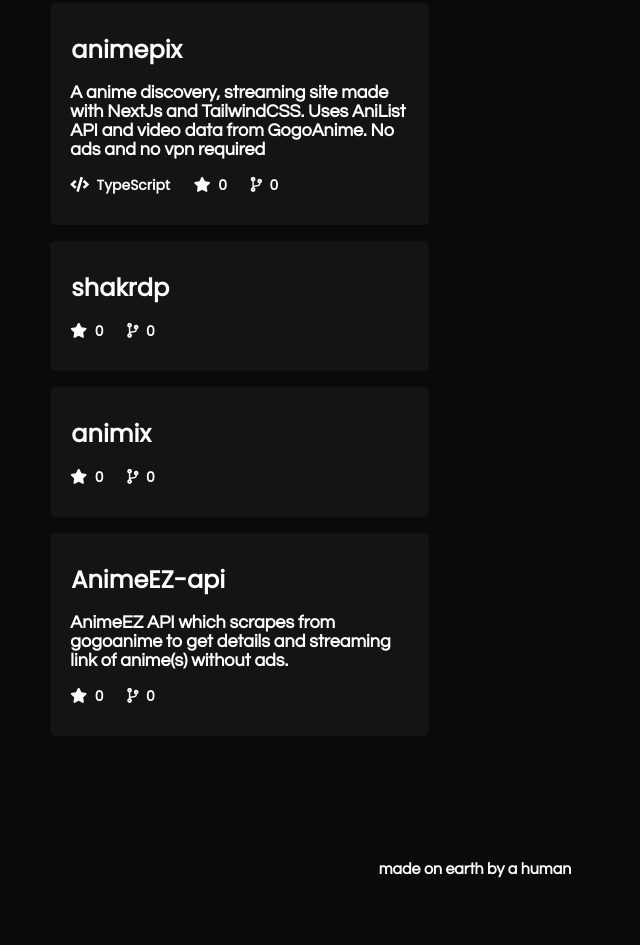
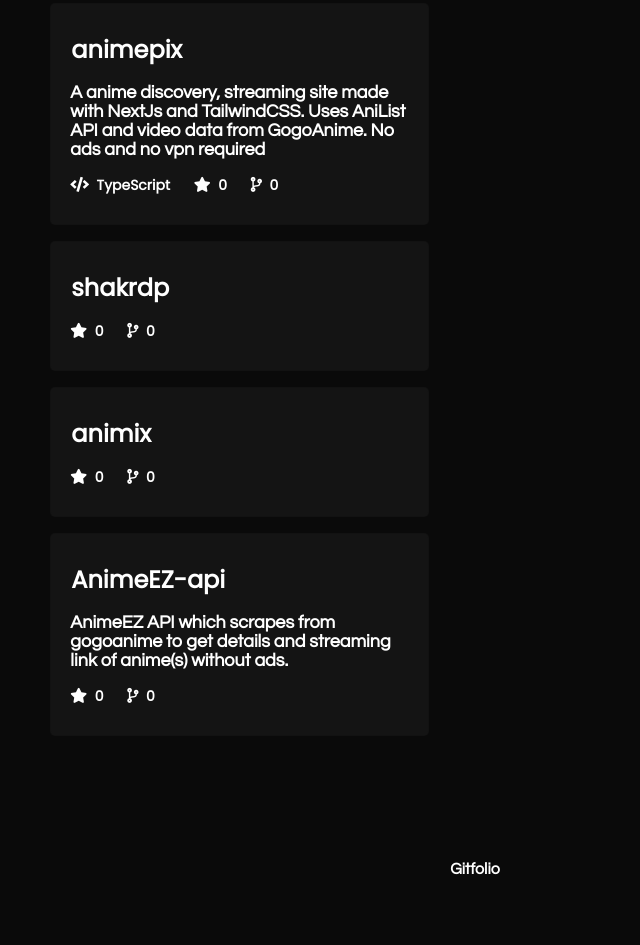
Before and after one commit to flingo777/me, a plain HTML site: page index.html in a window 1280 px wide. Shown: the part 1892-2837 px from the top of the page, without its empty margins (357-997 px from the left). Drawn offline with nearby package versions, Linux system fonts and the light colour scheme; no server answers; a script that the page names is missing.

Commit message:
Update index.html

```diff
--- a/index.html
+++ b/index.html
@@ -203,7 +203,7 @@
         <div id="blogs"></div>
       </div>
       <div id="footer">
-        <a href="https://github.com/imfunniee" target="_blank">made on earth by a human</a>
+        <a href="https://github.com/imfunniee/gitfolio" target="_blank">Gitfolio</a>
       </div>
     </div>
     <script type="text/javascript">
```
